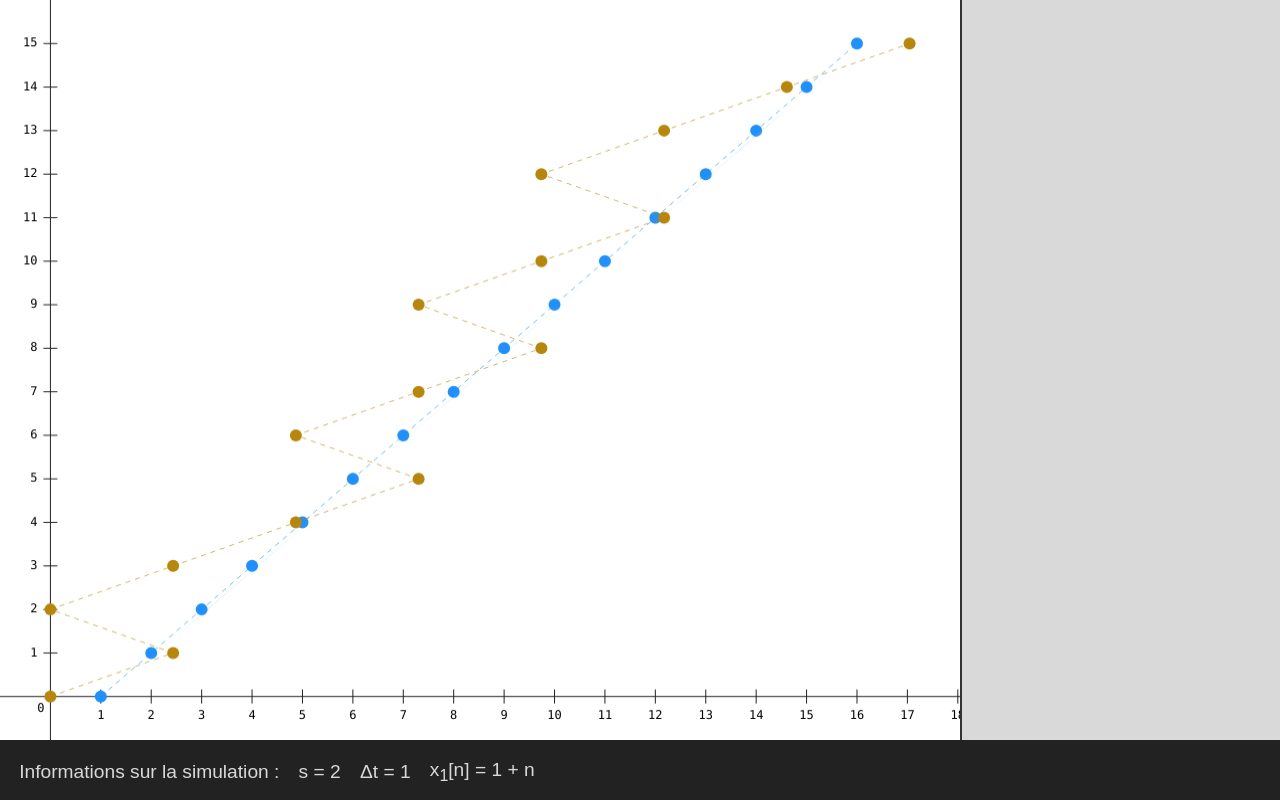
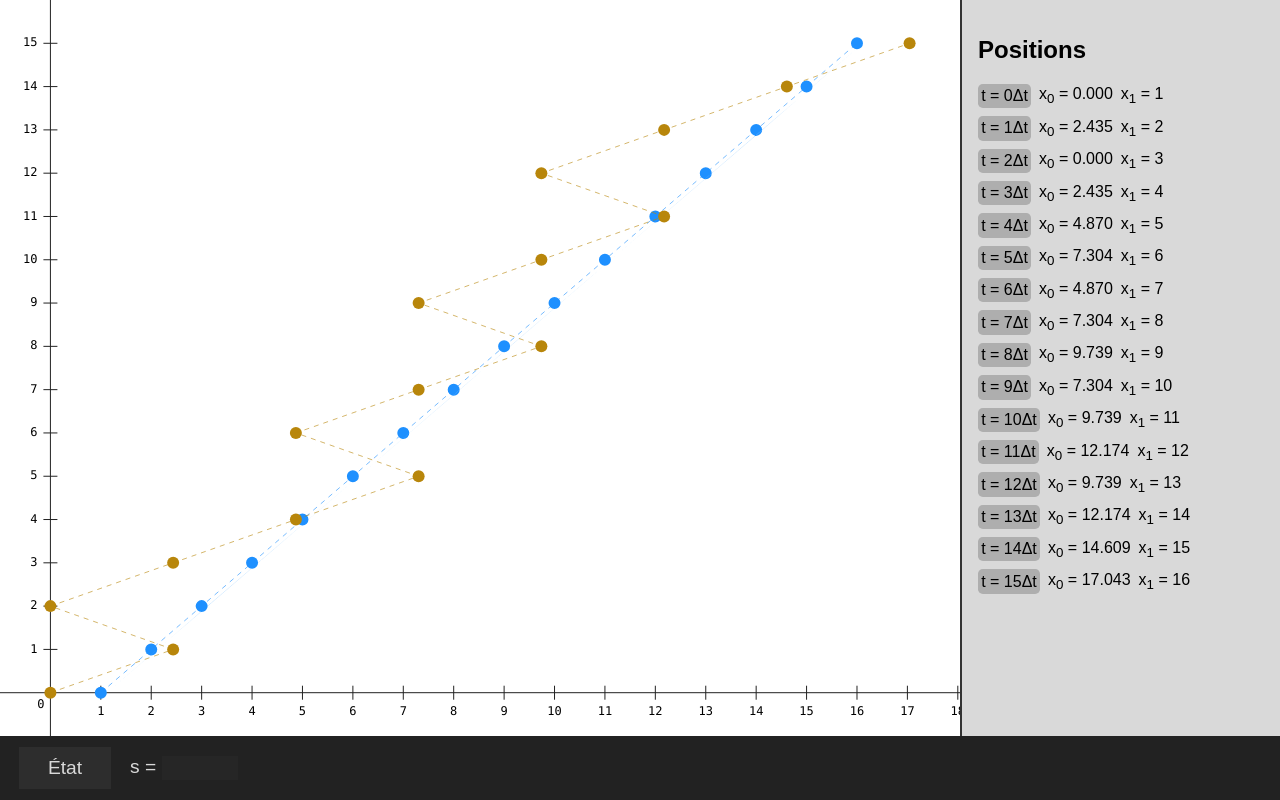
Before and after one commit to MartinHeywang/jumping-kangaroos, a website built with Vite: page index.html in a window 1280 px wide. Shown: the top 800 px of the page. Built offline with nearby package versions, Linux system fonts and the light colour scheme.

Commit message:
Created a flexible configuration system

```diff
--- a/index.html
+++ b/index.html
@@ -11,18 +11,33 @@
         <title>Jumping Kangaroos</title>
     </head>
     <body>
-        <section id="simulation" class="section simulation">
-            <div class="simulation__graphic-wrapper">
-                <canvas class="simulation__graphic"></canvas>
+        <section id="simul" class="section simul">
+            <div class="simul__graphic-wrapper">
+                <canvas class="simul__graphic"></canvas>
             </div>
-            <div class="simulation__table"></div>
+            <div class="simul__table">
+                <h2>Positions</h2>
+
+                <ul class="simul__positions-list">
+                    <li class="simul__position">
+                        <span>t = 1&Delta;t</span><span>x<sub>0</sub> = 0</span
+                        ><span>x<sub>1</sub> = 1</span>
+                    </li>
+                    <li class="simul__position">
+                        <span>t = 2&Delta;t</span><span>x<sub>0</sub> = 0</span
+                        ><span>x<sub>1</sub> = 1</span>
+                    </li>
+                </ul>
+            </div>
         </section>
-        <section id="configuration" class="section configuration">
-            <div class="configuration__status">
-                <div>Informations sur la simulation&nbsp;:</div>
-                <span>s = 2</span>
-                <span>&Delta;t = 1</span>
-                <span>x<sub>1</sub>[n] = 1 + n</span>
+        <section id="config" class="section config">
+            <div class="config__status">
+                <div class="config__status__title">État</div>
+
+                <div class="config__var" data-var="s">
+                    <div class="config__var-name">s&nbsp;=&nbsp;</div>
+                    <input class="config__var-input" type="text" />
+                </div>
             </div>
         </section>
     </body>
--- a/src/scss/configuration.scss
+++ b/src/scss/configuration.scss
@@ -1,11 +1,11 @@
-.configuration {
+.config {
     min-height: 40vh;
 
     background-color: #333;
-    color: #d9d9D9;
+    color: #d9d9d9;
 }
 
-.configuration__status {
+.config__status {
     display: flex;
     align-items: center;
     gap: 1em;
@@ -16,4 +16,27 @@
     font-size: 1.2rem;
 
     background-color: #222;
+
+    &__title {
+        background-color: rgba(white, 0.05);
+        padding: 0.5em 1.5em;
+    }
 }
+
+.config__var {
+    display: flex;
+}
+
+.config__var-input {
+    max-width: 4em;
+
+    font: inherit;
+    color: inherit;
+
+    background-color: rgba(255, 255, 255, 0.02);
+    border: 0;
+
+    &:focus {
+        outline: 1px solid;
+    }
+}
--- a/src/scss/simulation.scss
+++ b/src/scss/simulation.scss
@@ -1,22 +1,50 @@
-.simulation {
+.simul {
     display: flex;
 
-    min-height: calc(100vh - 4rem);
+    height: calc(100vh - 4rem);
 }
 
-.simulation__graphic-wrapper {
+.simul__graphic-wrapper {
     flex: 1;
 }
 
-.simulation__graphic {
+.simul__graphic {
     // because otherwise, the canvas does not take the full height
     // but instead leaves a small bottom margin
     min-height: 100%;
 }
 
-.simulation__table {
+.simul__table {
     border-left: 2px solid #333;
     background-color: #d9d9d9;
 
     min-width: 20em;
+
+    padding: 1em;
+
+    overflow: scroll;
+    align-self: stretch;
 }
+
+.simul__positions-list {
+    display: flex;
+    flex-direction: column;
+    gap: .5em;
+
+    list-style: none;
+
+    margin: 0;
+    padding: 0;
+}
+
+.simul__position {
+    display: flex;
+    align-items: center;
+    gap: .5em;
+
+    & > :first-child {
+        padding: .2em;
+        background-color: rgba(0, 0, 0, .2);
+        border-radius: .3em;
+    }
+}
--- /dev/null
+++ b/src/ts/config.ts
@@ -0,0 +1,47 @@
+interface Config {
+    s: number;
+}
+
+// default values
+export let config: Config = { s: 2 };
+
+type Listener = (config: Config) => void;
+const listeners: Listener[] = [];
+
+type ParseFn<T> = (text: string) => T;
+
+export function setConfig(newConfig: Partial<Config>) {
+    config = { ...config, ...newConfig };
+
+    listeners.forEach(cb => cb(config));
+}
+
+function setupVariable<T extends keyof Config>(
+    varName: T,
+    varElementQuery: string,
+    parseFunction: ParseFn<Config[T]>
+) {
+    const variable = document.querySelector(varElementQuery)!;
+    const input = variable.querySelector<HTMLInputElement>(".config__var-input")!;
+
+    const set = () =>
+        setConfig({ [varName]: parseFunction(input.value) })
+    ;
+
+    input.addEventListener("change", set);
+    input.addEventListener("keydown", (evt) => {
+        if(evt.key !== "Enter") return;
+        set();
+    });
+
+}
+
+setupVariable("s", ".config__var[data-var=s]", parseFloat);
+
+export function addListener(listener: Listener) {
+    listeners.push(listener);
+}
+
+export function removeListener(listener: Listener) {
+    listeners.splice(listeners.indexOf(listener), 1);
+}
--- a/src/ts/graph.ts
+++ b/src/ts/graph.ts
@@ -1,4 +1,7 @@
-const canvas = document.querySelector<HTMLCanvasElement>(".simulation__graphic")!;
+const positionsList = document.querySelector<HTMLUListElement>(
+    ".simul__positions-list"
+)!;
+const canvas = document.querySelector<HTMLCanvasElement>(".simul__graphic")!;
 const ctx = canvas.getContext("2d")!;
 
 let minX = -1;
@@ -7,7 +10,7 @@ let minY = -1;
 let maxY = 15;
 
 // quotient of d0 / d1
-const s = 56/23;
+const s = 56 / 23;
 
 let kangarooPositions: {
     C0: { x: number }[];
@@ -22,14 +25,18 @@ export function initGraphSimulation() {
     canvas.height = canvas.parentElement!.clientHeight;
 
     computeKangarooPositions();
+    showPositionsInTable();
 
+    // adjust graph visible domain
     const allPositions = kangarooPositions.C0.concat(kangarooPositions.C1);
-    minX = allPositions.reduce((previous, pos) => {
-        return previous.x < pos.x ? previous : pos;
-    }).x - 1;
-    maxX = allPositions.reduce((previous, pos) => {
-        return previous.x > pos.x ? previous : pos;
-    }).x + 1;
+    minX =
+        allPositions.reduce((previous, pos) => {
+            return previous.x < pos.x ? previous : pos;
+        }).x - 1;
+    maxX =
+        allPositions.reduce((previous, pos) => {
+            return previous.x > pos.x ? previous : pos;
+        }).x + 1;
 
     minY = -1;
     maxY = kangarooPositions.C0.length; // both C0 and C1 have the same number of positions
@@ -165,6 +172,22 @@ function drawKangaroos() {
     ctx.stroke();
 }
 
+function showPositionsInTable() {
+    positionsList.innerHTML = "";
+
+    for (let t = 0; t < kangarooPositions.C0.length; t++) {
+        const li = document.createElement("li");
+        li.classList.add("simul__position");
+
+        li.innerHTML = `
+            <span>t = ${t}&Delta;t</span
+            ><span>x<sub>0</sub> = ${kangarooPositions.C0[t].x.toFixed(3)}</span><span>x<sub>1</sub> = ${kangarooPositions.C1[t].x}</span>
+        `;
+
+        positionsList.appendChild(li);
+    }
+}
+
 function axisToCanvas(coords: { x?: number; y?: number }) {
     const kx = canvas.width / (maxX - minX);
     const ky = canvas.height / (maxY - minY);
--- a/src/ts/main.ts
+++ b/src/ts/main.ts
@@ -1,4 +1,10 @@
 import { initGraphSimulation } from "./graph";
+import {addListener} from "./config";
+
+addListener((config) => {
+    console.log("config changed")
+    console.log(config);
+})
 
 initGraphSimulation();
 window.addEventListener("resize", initGraphSimulation);
```
